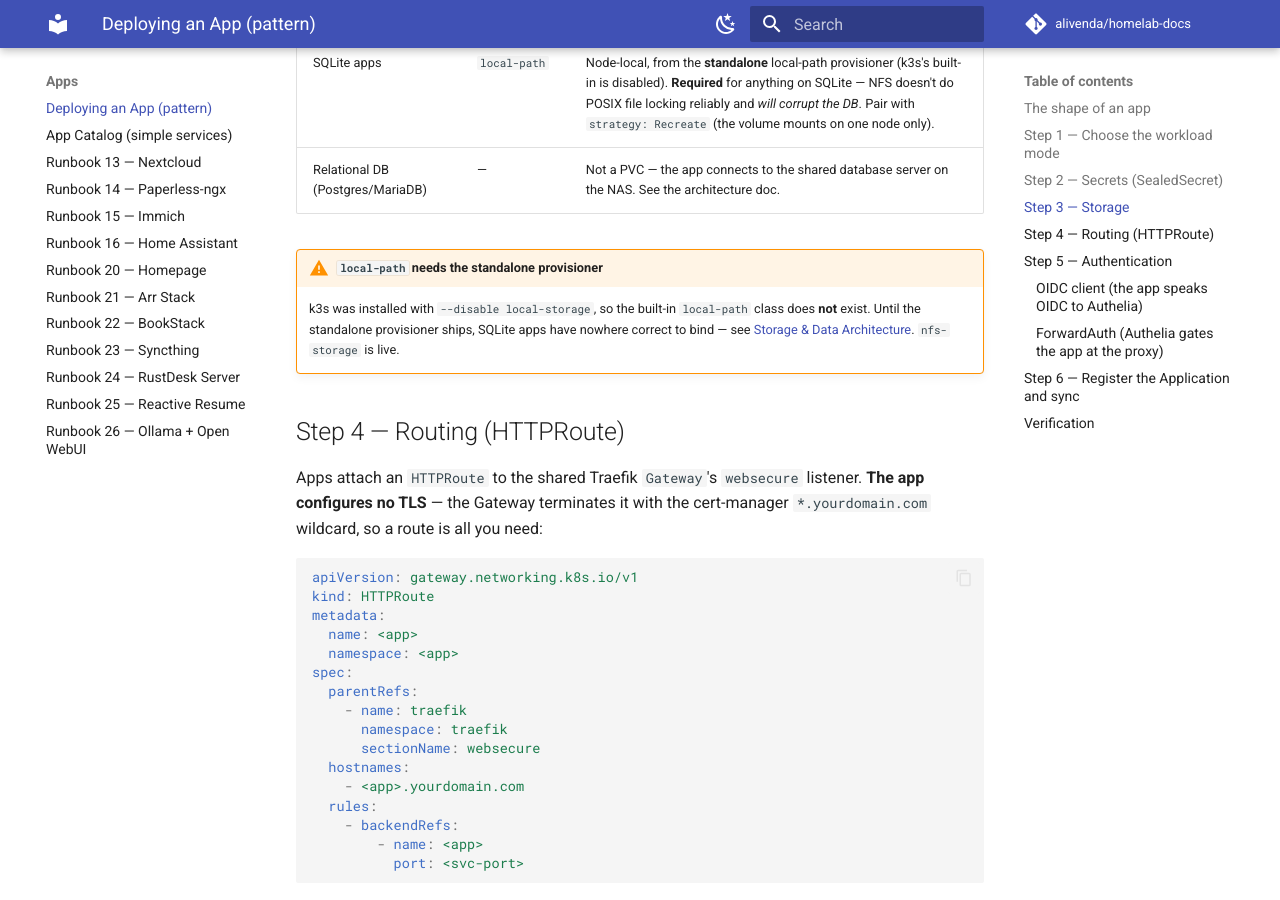
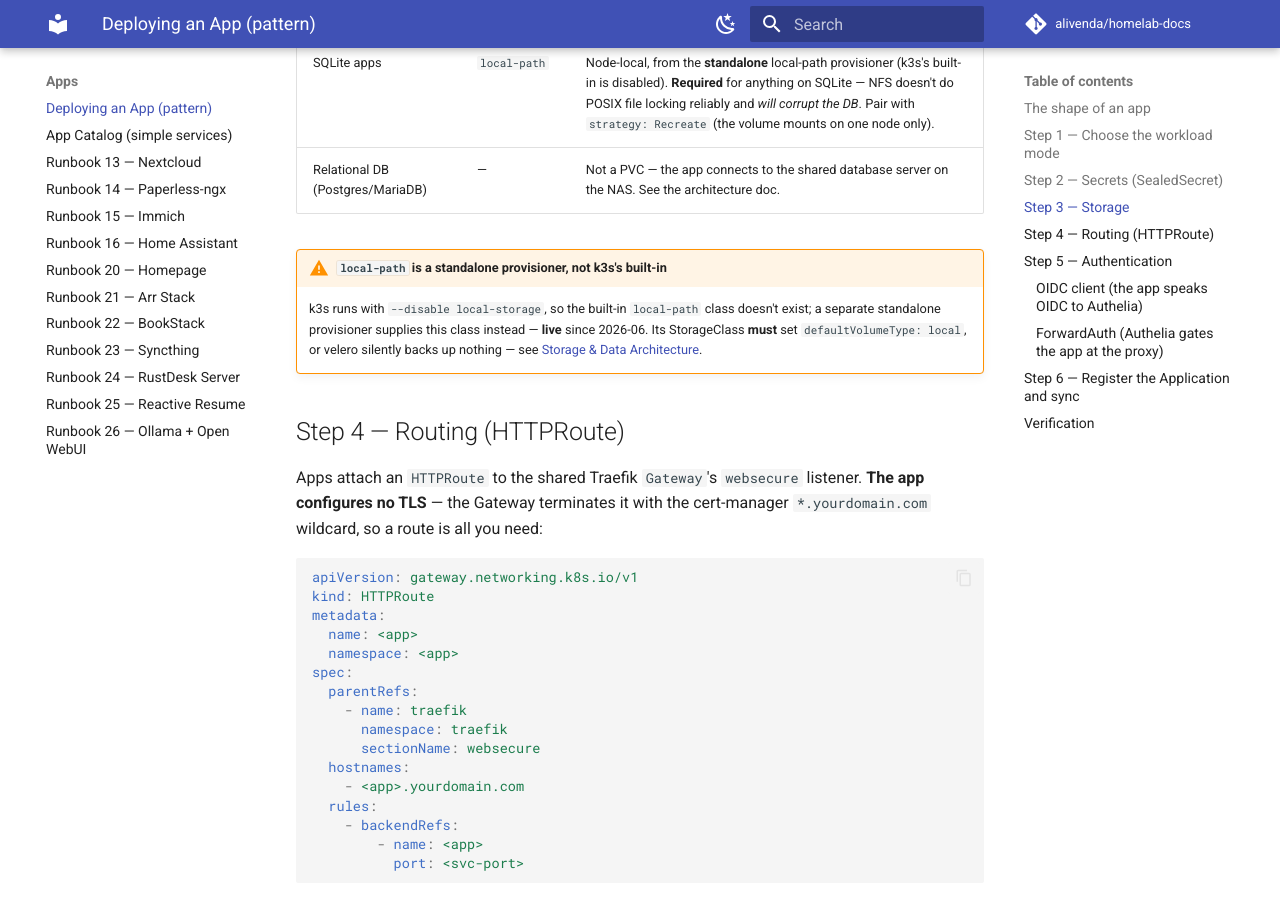
Before and after one commit to alivenda/homelab-docs, an MkDocs documentation site: the page built from docs/apps-deploy-pattern.md, in a window 1280 px wide and 900 px high, scrolled down 1995 px. Built offline with MkDocs 1.6.1 and Material for MkDocs 9.7.7, drawn with Linux system fonts in a browser that asks for light colours; comment, search, counter and statistics services are not loaded.

Commit message:
docs(storage): un-stale the local-path warning in the deploy-pattern doc
The standalone provisioner is live, so 'until it ships, nowhere to bind'
contradicted the architecture doc it links to. Point at the
defaultVolumeType: local requirement too.

```diff
--- a/docs/apps-deploy-pattern.md
+++ b/docs/apps-deploy-pattern.md
@@ -59,8 +59,8 @@ See **[Storage & Data Architecture](storage-architecture.md)** for the full rati
 | SQLite apps | `local-path` | Node-local, from the **standalone** local-path provisioner (k3s's built-in is disabled). **Required** for anything on SQLite — NFS doesn't do POSIX file locking reliably and *will corrupt the DB*. Pair with `strategy: Recreate` (the volume mounts on one node only). |
 | Relational DB (Postgres/MariaDB) | — | Not a PVC — the app connects to the shared database server on the NAS. See the architecture doc. |
 
-!!! warning "`local-path` needs the standalone provisioner"
-    k3s was installed with `--disable local-storage`, so the built-in `local-path` class does **not** exist. Until the standalone provisioner ships, SQLite apps have nowhere correct to bind — see [Storage & Data Architecture](storage-architecture.md#the-local-path-tier). `nfs-storage` is live.
+!!! warning "`local-path` is a standalone provisioner, not k3s's built-in"
+    k3s runs with `--disable local-storage`, so the built-in `local-path` class doesn't exist; a separate standalone provisioner supplies this class instead — **live** since 2026-06. Its StorageClass **must** set `defaultVolumeType: local`, or velero silently backs up nothing — see [Storage & Data Architecture](storage-architecture.md#the-local-path-tier).
 
 ## Step 4 — Routing (HTTPRoute)
 
```
